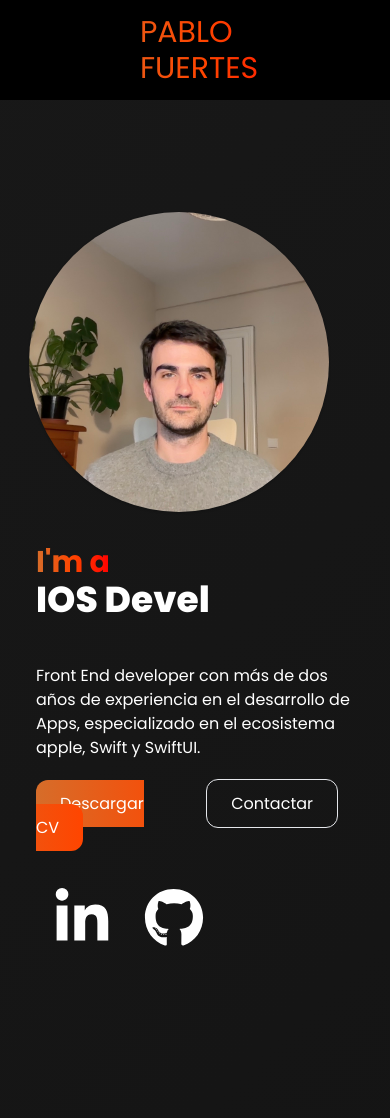
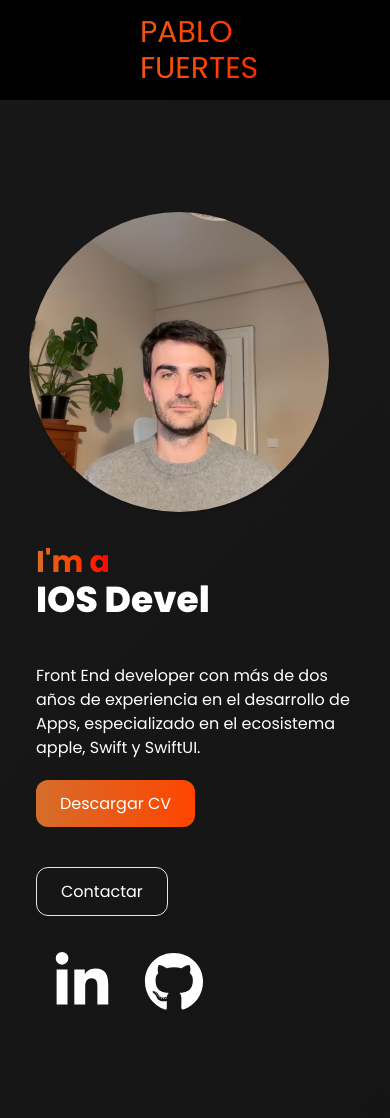
Before and after one commit to pablofu9/lading-page, a React (Vite) app: page / in a window 390 px wide. Shown: the top 1118 px of the page. Built offline with nearby package versions, Linux system fonts and the light colour scheme.

Commit message:
Change hero buttons

```diff
--- a/src/components/hero/Hero.jsx
+++ b/src/components/hero/Hero.jsx
@@ -49,7 +49,7 @@
           SwiftUI.
         </p>
         <div className="flex flex-col">
-          <div className="flex flex-row">
+          <div className="flex flex-col sm:flex-row">
             <div className="my-8">
               <a
                 href="/CV_PabloFuertes.pdf" // Ruta al archivo de tu CV
```
